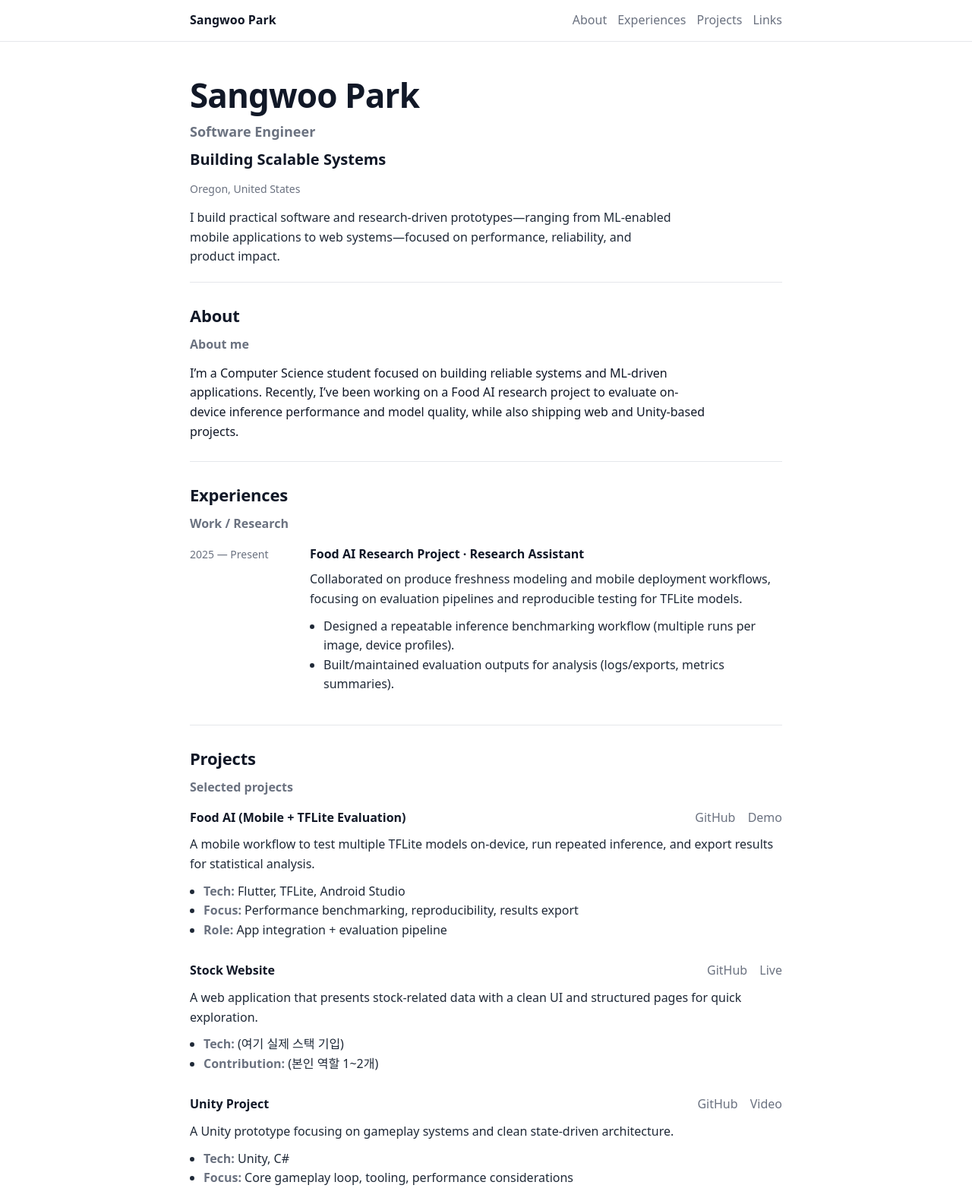
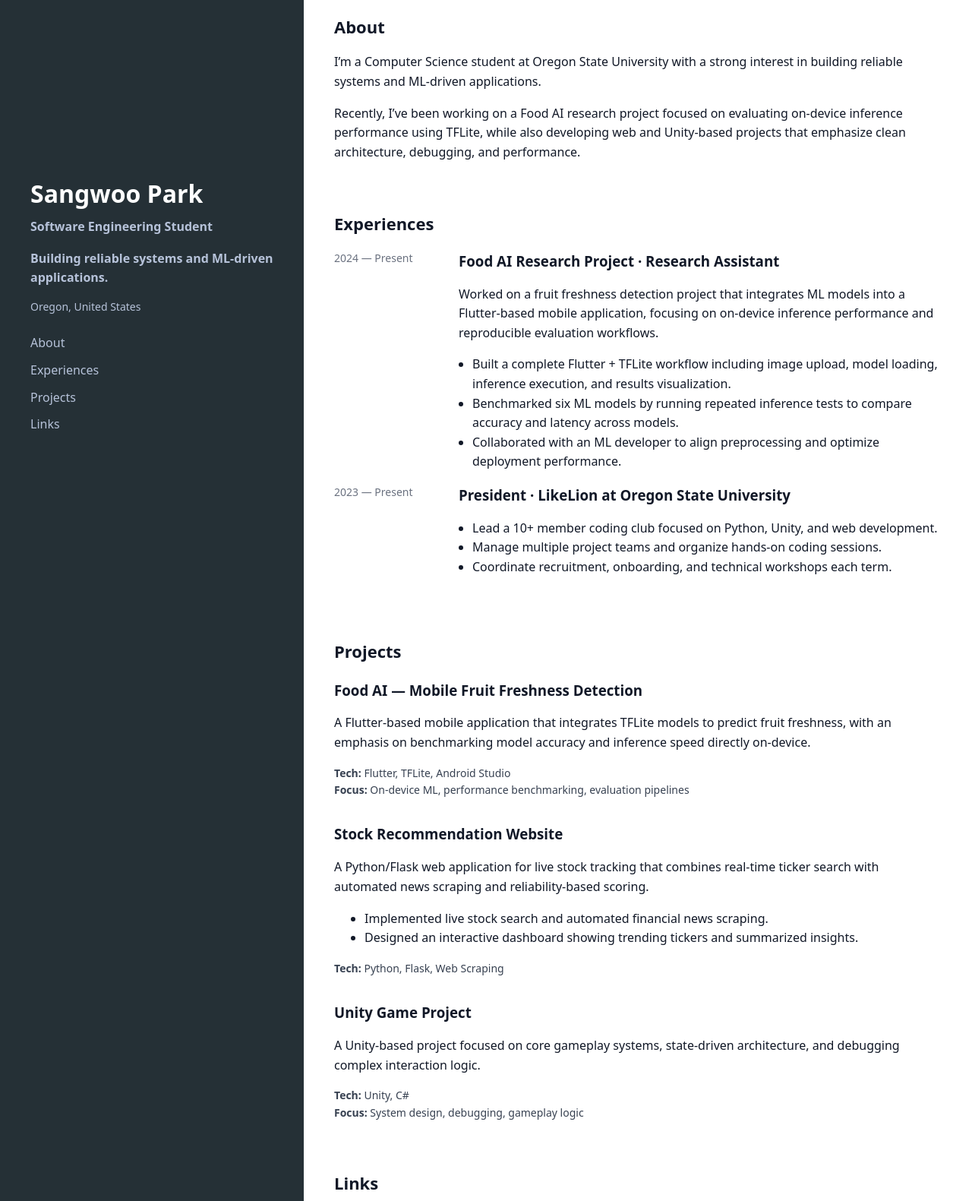
Before and after one commit to SSPark04/CS-Portfolio, a plain HTML site: page index.html in a window 1280 px wide. Shown: the top 1581 px of the page at 76% size. Drawn offline with Linux system fonts and the light colour scheme.

Commit message:
fixed html, css

```diff
--- a/index.html
+++ b/index.html
@@ -1,159 +1,157 @@
-<!doctype html>
+<!DOCTYPE html>
 <html lang="en">
 <head>
-    <meta charset="utf-8" />
-    <meta name="viewport" content="width=device-width,initial-scale=1" />
-    <title>Sangwoo Park | Software Engineer</title>
-    <meta name="description" content="CS portfolio - projects, experience, research." />
+  <meta charset="UTF-8" />
+  <meta name="viewport" content="width=device-width, initial-scale=1.0" />
+  <title>Sangwoo Park | Software Engineering Student</title>
+  <meta name="description" content="Sangwoo Park - CS student building reliable systems and ML-driven applications." />
   <link rel="stylesheet" href="styles.css" />
 </head>
 <body>
-    <a class="skip" href="#about">Skip to Content</a>
 
-    <header class="site-header">
-      <div class="container">
-        <nav class="nav">
-          <div class="brand">
-            <a href="#top">Sangwoo Park</a>
-          </div>
-          <div class="nav-links">
+  <div class="layout">
+
+    <!-- LEFT SIDEBAR -->
+    <aside class="sidebar">
+      <div class="sidebar-inner">
+        <h1 class="name">Sangwoo Park</h1>
+        <p class="role">Software Engineering Student</p>
+
+        <p class="tagline">Building reliable systems and ML-driven applications.</p>
+
+        <p class="location">Oregon, United States</p>
+
+        <nav class="toc">
           <a href="#about">About</a>
           <a href="#experience">Experiences</a>
           <a href="#projects">Projects</a>
           <a href="#links">Links</a>
-          </div>
         </nav>
       </div>
-    </header>
+    </aside>
 
-    <main id="top" class="container">
-      <!-- Hero -->
-      <section class="hero" aria-label="Hero">
-        <h1 class="hero-name">Sangwoo Park</h1>
-        <p class="hero-role">Software Engineer</p>
-        <p class="hero-tagline">Building Scalable Systems</p>
+    <!-- RIGHT CONTENT -->
+    <main class="content">
 
-        <p class="hero-meta">Oregon, United States</p>
-
-        <p class="hero-summary">
-          I build practical software and research-driven prototypes—ranging from ML-enabled mobile applications to web systems—focused on performance, reliability, and product impact.
+      <!-- ABOUT -->
+      <section id="about" class="section">
+        <h2>About</h2>
+        <p>
+          I’m a Computer Science student at Oregon State University with a strong interest
+          in building reliable systems and ML-driven applications.
+        </p>
+        <p>
+          Recently, I’ve been working on a Food AI research project focused on evaluating
+          on-device inference performance using TFLite, while also developing web and
+          Unity-based projects that emphasize clean architecture, debugging, and performance.
         </p>
       </section>
 
-      <!-- About -->
-      <section id="about" class="section">
-        <h2 class="section-title">About</h2>
-        <h3 class="section-subtitle">About me</h3>
-        <p class="section-text">
-          <!-- TODO: 5~7문장 정도로. (CS 전공 + 관심 분야 + 현재 집중하는 것 + 강점 1~2개) -->
-          I’m a Computer Science student focused on building reliable systems and ML-driven applications. Recently, I’ve been working on a Food AI research project to evaluate on-device inference performance and model quality, while also shipping web and Unity-based projects.
+      <!-- EXPERIENCE -->
+      <section id="experience" class="section">
+        <h2>Experiences</h2>
+
+        <div class="experience">
+          <div class="date">2024 — Present</div>
+          <div class="details">
+            <h3>Food AI Research Project · Research Assistant</h3>
+            <p>
+              Worked on a fruit freshness detection project that integrates ML models into
+              a Flutter-based mobile application, focusing on on-device inference performance
+              and reproducible evaluation workflows.
             </p>
-      </section>
-
-      <!-- Experience -->
-      <section id="experience" class="section">
-        <h2 class="section-title">Experiences</h2>
-        <h3 class="section-subtitle">Work / Research</h3>
-
-        <article class="item">
-          <div class="item-row">
-            <div class="item-date">2025 — Present</div>
-            <div class="item-main">
-              <div class="item-title">
-                Food AI Research Project · Research Assistant
-              </div>
-              <p class="item-desc">
-                <!-- TODO: 2~3줄 요약 + 성과/수치(있으면) -->
-                Collaborated on produce freshness modeling and mobile deployment workflows, focusing on evaluation pipelines and reproducible testing for TFLite models.
-              </p>
-              <ul class="item-bullets">
-                <li>Designed a repeatable inference benchmarking workflow (multiple runs per image, device profiles).</li>
-                <li>Built/maintained evaluation outputs for analysis (logs/exports, metrics summaries).</li>
+            <ul>
+              <li>
+                Built a complete Flutter + TFLite workflow including image upload,
+                model loading, inference execution, and results visualization.
+              </li>
+              <li>
+                Benchmarked six ML models by running repeated inference tests to
+                compare accuracy and latency across models.
+              </li>
+              <li>
+                Collaborated with an ML developer to align preprocessing and optimize
+                deployment performance.
+              </li>
             </ul>
           </div>
         </div>
-        </article>
 
-        <!-- 필요하면 더 추가 -->
-      </section>
-
-      <!-- Projects -->
-      <section id="projects" class="section">
-        <h2 class="section-title">Projects</h2>
-        <h3 class="section-subtitle">Selected projects</h3>
-
-        <article class="project">
-          <div class="project-header">
-            <div class="project-title">Food AI (Mobile + TFLite Evaluation)</div>
-            <div class="project-links">
-              <a href="#" target="_blank" rel="noreferrer">GitHub</a>
-              <a href="#" target="_blank" rel="noreferrer">Demo</a>
+        <div class="experience">
+          <div class="date">2023 — Present</div>
+          <div class="details">
+            <h3>President · LikeLion at Oregon State University</h3>
+            <ul>
+              <li>Lead a 10+ member coding club focused on Python, Unity, and web development.</li>
+              <li>Manage multiple project teams and organize hands-on coding sessions.</li>
+              <li>Coordinate recruitment, onboarding, and technical workshops each term.</li>
+            </ul>
           </div>
-          </div>
-          <p class="project-desc">
-            <!-- TODO: 2~3줄: 문제/목표/임팩트 -->
-            A mobile workflow to test multiple TFLite models on-device, run repeated inference, and export results for statistical analysis.
-          </p>
-          <ul class="project-bullets">
-            <li><span class="label">Tech:</span> Flutter, TFLite, Android Studio</li>
-            <li><span class="label">Focus:</span> Performance benchmarking, reproducibility, results export</li>
-            <li><span class="label">Role:</span> App integration + evaluation pipeline</li>
-          </ul>
-        </article>
-
-        <article class="project">
-          <div class="project-header">
-            <div class="project-title">Stock Website</div>
-            <div class="project-links">
-              <a href="#" target="_blank" rel="noreferrer">GitHub</a>
-              <a href="#" target="_blank" rel="noreferrer">Live</a>
-            </div>
-          </div>
-          <p class="project-desc">
-            A web application that presents stock-related data with a clean UI and structured pages for quick exploration.
-          </p>
-          <ul class="project-bullets">
-            <li><span class="label">Tech:</span> (여기 실제 스택 기입)</li>
-            <li><span class="label">Contribution:</span> (본인 역할 1~2개)</li>
-          </ul>
-        </article>
-
-        <article class="project">
-          <div class="project-header">
-            <div class="project-title">Unity Project</div>
-            <div class="project-links">
-              <a href="#" target="_blank" rel="noreferrer">GitHub</a>
-              <a href="#" target="_blank" rel="noreferrer">Video</a>
-            </div>
-          </div>
-          <p class="project-desc">
-            A Unity prototype focusing on gameplay systems and clean state-driven architecture.
-          </p>
-          <ul class="project-bullets">
-            <li><span class="label">Tech:</span> Unity, C#</li>
-            <li><span class="label">Focus:</span> Core gameplay loop, tooling, performance considerations</li>
-          </ul>
-        </article>
-      </section>
-
-      <!-- Links -->
-      <section id="links" class="section">
-        <h2 class="section-title">Links</h2>
-        <div class="links">
-          <a href="#" target="_blank" rel="noreferrer">GitHub</a>
-          <a href="#" target="_blank" rel="noreferrer">LinkedIn</a>
-          <a href="#" target="_blank" rel="noreferrer">Resume (PDF)</a>
-          <a href="mailto:you@example.com">you@example.com</a>
         </div>
       </section>
 
+      <!-- PROJECTS -->
+      <section id="projects" class="section">
+        <h2>Projects</h2>
+
+        <div class="project">
+          <h3>Food AI — Mobile Fruit Freshness Detection</h3>
+          <p>
+            A Flutter-based mobile application that integrates TFLite models to predict
+            fruit freshness, with an emphasis on benchmarking model accuracy and inference
+            speed directly on-device.
+          </p>
+          <p class="meta">
+            <strong>Tech:</strong> Flutter, TFLite, Android Studio<br />
+            <strong>Focus:</strong> On-device ML, performance benchmarking, evaluation pipelines
+          </p>
+        </div>
+
+        <div class="project">
+          <h3>Stock Recommendation Website</h3>
+          <p>
+            A Python/Flask web application for live stock tracking that combines real-time
+            ticker search with automated news scraping and reliability-based scoring.
+          </p>
+          <ul>
+            <li>Implemented live stock search and automated financial news scraping.</li>
+            <li>Designed an interactive dashboard showing trending tickers and summarized insights.</li>
+          </ul>
+          <p class="meta">
+            <strong>Tech:</strong> Python, Flask, Web Scraping
+          </p>
+        </div>
+
+        <div class="project">
+          <h3>Unity Game Project</h3>
+          <p>
+            A Unity-based project focused on core gameplay systems, state-driven architecture,
+            and debugging complex interaction logic.
+          </p>
+          <p class="meta">
+            <strong>Tech:</strong> Unity, C#<br />
+            <strong>Focus:</strong> System design, debugging, gameplay logic
+          </p>
+        </div>
+      </section>
+
+      <!-- LINKS -->
+      <section id="links" class="section">
+        <h2>Links</h2>
+        <ul class="links">
+          <li><a href="https://github.com/yourusername" target="_blank">GitHub</a></li>
+          <li><a href="https://linkedin.com/in/yourusername" target="_blank">LinkedIn</a></li>
+          <li><a href="resume.pdf" target="_blank">Resume (PDF)</a></li>
+          <li><a href="mailto:parks3@oregonstate.edu">parks3@oregonstate.edu</a></li>
+        </ul>
+      </section>
+
       <footer class="footer">
-        <p>© <span id="year"></span> Sangwoo Park</p>
+        © 2025 Sangwoo Park
       </footer>
+
     </main>
+  </div>
 
-    <script>
-      document.getElementById("year").textContent = new Date().getFullYear();
-    </script>
 </body>
 </html>
--- a/styles.css
+++ b/styles.css
@@ -1,214 +1,177 @@
-:root{
-  --bg:#ffffff;
-  --text:#111827;
-  --muted:#6b7280;
-  --line:#e5e7eb;
-  --link:#111827;
+/* RESET */
+* {
+  box-sizing: border-box;
 }
 
-*{box-sizing:border-box}
-html{scroll-behavior:smooth}
-body{
-  margin:0;
-  font-family: system-ui,-apple-system,Segoe UI,Roboto,Inter,Helvetica,Arial,sans-serif;
-  color:var(--text);
-  background:var(--bg);
-  line-height:1.6;
+body {
+  margin: 0;
+  font-family: system-ui, -apple-system, BlinkMacSystemFont, "Segoe UI",
+    Roboto, Helvetica, Arial, sans-serif;
+  color: #111827;
+  background: #ffffff;
+  line-height: 1.6;
 }
 
-.container{
-  max-width: 820px;
+/* LAYOUT */
+.layout {
+  display: grid;
+  grid-template-columns: 30% 70%;
+  max-width: 1200px;
   margin: 0 auto;
-  padding: 0 20px;
 }
 
-.skip{
-  position:absolute; left:-9999px; top:auto;
-}
-.skip:focus{
-  left:20px; top:14px;
-  background:#fff; border:1px solid var(--line);
-  padding:8px 10px; border-radius:10px;
+/* SIDEBAR */
+.sidebar {
+  position: relative;
+  border-right: 1px solid #253036;
+  padding-right: 32px;
 }
 
-.site-header{
-  position: sticky;
-  top:0;
-  background: rgba(255,255,255,0.92);
-  backdrop-filter: blur(8px);
-  border-bottom: 1px solid var(--line);
-  z-index:10;
+/* full-bleed background */
+.sidebar::before {
+  content: "";
+  position: absolute;
+  top: 0;
+  bottom: 0;
+  right: 0;
+  left: -100vw;        /* 화면 왼쪽 끝까지 */
+  background: #253036; /* 지금 테스트용 색 */
+  z-index: -1;
 }
 
-.nav{
-  display:flex;
-  justify-content:space-between;
-  align-items:center;
-  padding: 14px 0;
-  gap:16px;
+.sidebar-inner {
+  position: sticky;
+  top: 50%;
+  transform: translateY(-50%);
 }
 
-.brand a{
-  text-decoration:none;
-  color:var(--text);
-  font-weight:600;
+
+.name {
+  font-size: 32px;
+  margin: 0;
+  color: #ffffff;
 }
 
-.nav-links{
-  display:flex;
-  gap:14px;
-  flex-wrap:wrap;
-  justify-content:flex-end;
+.role {
+  font-size: 16px;
+  font-weight: 600;
+  color: #b6c2d9;
+  margin: 6px 0 16px;
 }
 
-.nav-links a{
-  text-decoration:none;
-  color:var(--muted);
-  font-weight:500;
-}
-.nav-links a:hover{color:var(--text); text-decoration:underline}
+.tagline {
+  font-weight: 600;
+  margin-bottom: 8px;
+  color: #b6c2d9;
 
-.hero{
-  padding: 46px 0 20px;
-  border-bottom: 1px solid var(--line);
 }
 
-.hero-name{
-  margin:0;
-  font-size: 44px;
-  line-height:1.1;
-  letter-spacing:-0.02em;
+.location {
+  color: #b6c2d9;
+  font-size: 14px;
+  margin-bottom: 24px;
 }
 
-.hero-role{
-  margin:10px 0 0;
-  font-size:18px;
-  color:var(--muted);
-  font-weight:600;
+/* TOC */
+.toc {
+  display: flex;
+  flex-direction: column;
+  gap: 10px;
 }
 
-.hero-tagline{
-  margin:6px 0 0;
-  font-size:20px;
-  font-weight:700;
+.toc a {
+  text-decoration: none;
+  color: #b6c2d9;
+  font-weight: 500;
 }
 
-.hero-meta{
-  margin:12px 0 0;
-  color:var(--muted);
-  font-size:14px;
+.toc a:hover {
+  text-decoration: underline;
 }
 
-.hero-summary{
-  margin:14px 0 0;
-  max-width: 70ch;
-  color: #1f2937;
+/* CONTENT */
+.content {
+  padding-left: 40px;
 }
 
-.section{
-  padding: 26px 0;
-  border-bottom: 1px solid var(--line);
+.section {
+  margin-bottom: 64px;
 }
 
-.section-title{
-  margin:0;
+.section h2 {
   font-size: 22px;
-  letter-spacing:-0.01em;
+  margin-bottom: 16px;
 }
 
-.section-subtitle{
-  margin: 8px 0 0;
-  font-size: 16px;
-  color: var(--muted);
-  font-weight:600;
+/* EXPERIENCE */
+.experience {
+  display: grid;
+  grid-template-columns: 140px 1fr;
+  gap: 24px;
 }
 
-.section-text{
-  margin: 12px 0 0;
-  max-width: 75ch;
+.date {
+  font-size: 14px;
+  color: #6b7280;
 }
 
-.item, .project{
-  padding: 14px 0;
+.details h3 {
+  margin: 0 0 8px;
 }
 
-.item-row{
-  display:flex;
-  gap:18px;
-  align-items:flex-start;
+.details ul {
+  padding-left: 18px;
 }
 
-.item-date{
-  min-width: 140px;
-  color: var(--muted);
-  font-size: 14px;
-  padding-top: 2px;
+/* PROJECTS */
+.project {
+  margin-bottom: 32px;
 }
 
-.item-title{
-  font-weight: 700;
+.project h3 {
+  margin-bottom: 8px;
 }
 
-.item-desc{
-  margin: 8px 0 0;
-  color: #1f2937;
+.meta {
+  font-size: 14px;
+  color: #374151;
 }
 
-.item-bullets, .project-bullets{
-  margin: 10px 0 0;
-  padding-left: 18px;
-  color: #1f2937;
+/* LINKS */
+.links {
+  list-style: none;
+  padding: 0;
 }
 
-.project-header{
-  display:flex;
-  justify-content:space-between;
-  align-items:baseline;
-  gap:12px;
-  flex-wrap:wrap;
+.links li {
+  margin-bottom: 8px;
 }
 
-.project-title{
-  font-weight: 750;
+.links a {
+  color: #111827;
+  text-decoration: underline;
 }
 
-.project-links a{
-  margin-left:12px;
-  color: var(--muted);
-  text-decoration:none;
-}
-.project-links a:hover{color:var(--text); text-decoration:underline}
-
-.project-desc{
-  margin: 10px 0 0;
-  color:#1f2937;
+/* FOOTER */
+.footer {
+  font-size: 14px;
+  color: #6b7280;
+  margin-top: 80px;
 }
 
-.label{
-  color: var(--muted);
-  font-weight:600;
+/* RESPONSIVE */
+@media (max-width: 900px) {
+  .layout {
+    grid-template-columns: 1fr;
+  }
+
+  .sidebar {
+    border-right: none;
+    padding-right: 0;
+    margin-bottom: 40px;
+  }
+
+  .content {
+    padding-left: 0;
+  }
 }
-
-.links{
-  display:flex;
-  flex-wrap:wrap;
-  gap:12px 16px;
-  padding: 10px 0 0;
-}
-.links a{
-  color: var(--link);
-  text-decoration:underline;
-  text-underline-offset:3px;
-}
-
-.footer{
-  padding: 22px 0 40px;
-  color: var(--muted);
-  font-size: 14px;
-}
-
-@media (max-width: 640px){
-  .hero-name{font-size: 34px;}
-  .item-row{flex-direction:column;}
-  .item-date{min-width:auto;}
-}
```
Lines whose indentation alone changed are shown as unchanged.
